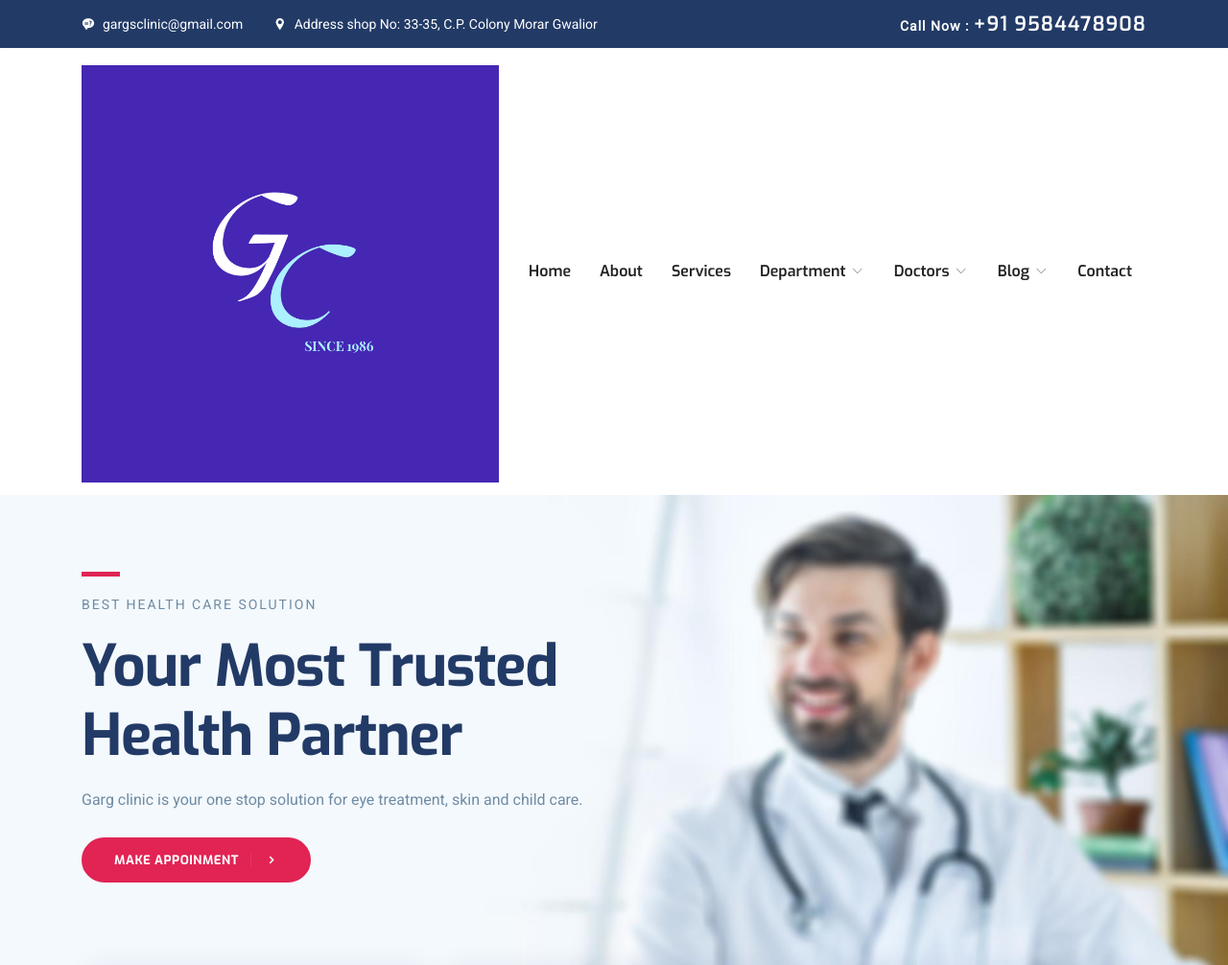
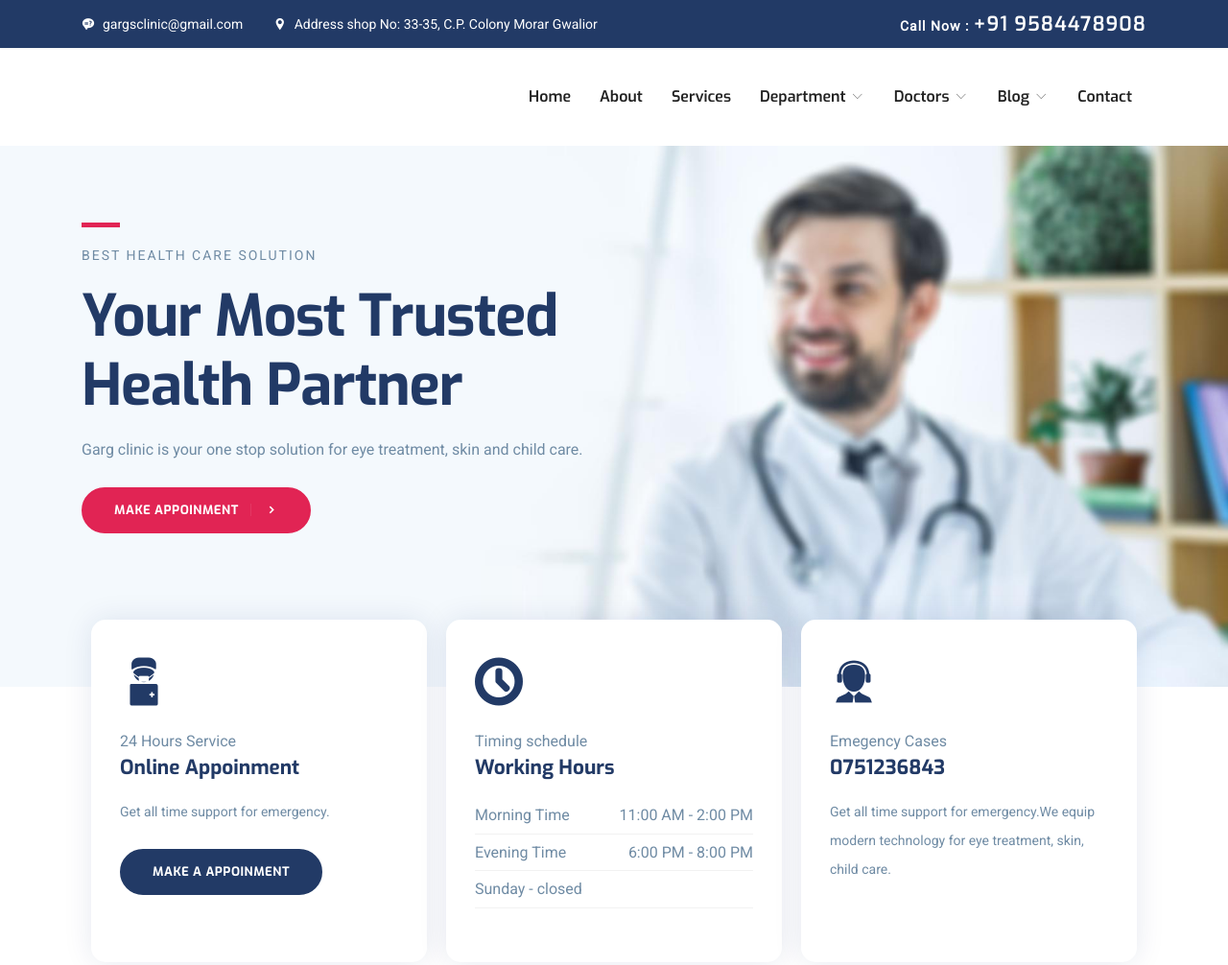
Before and after one commit to mohinitomar/project, a plain HTML site: page index.html in a window 1280 px wide. Shown: the top 1006 px of the page at 96% size. Drawn offline with Linux system fonts and the light colour scheme; some packages are replaced by stand-ins of ours.

Commit message:
Update index.html

```diff
--- a/index.html
+++ b/index.html
@@ -49,7 +49,7 @@
 	<nav class="navbar navbar-expand-lg navigation" id="navbar">
 		<div class="container">
 		 	 <a class="navbar-brand" href="index.html">
-			  	<img src="logo GC.png" alt="" class="img-fluid">
+
 			  </a>
 
 		  	<button class="navbar-toggler collapsed" type="button" data-toggle="collapse" data-target="#navbarmain" aria-controls="navbarmain" aria-expanded="false" aria-label="Toggle navigation">
```
